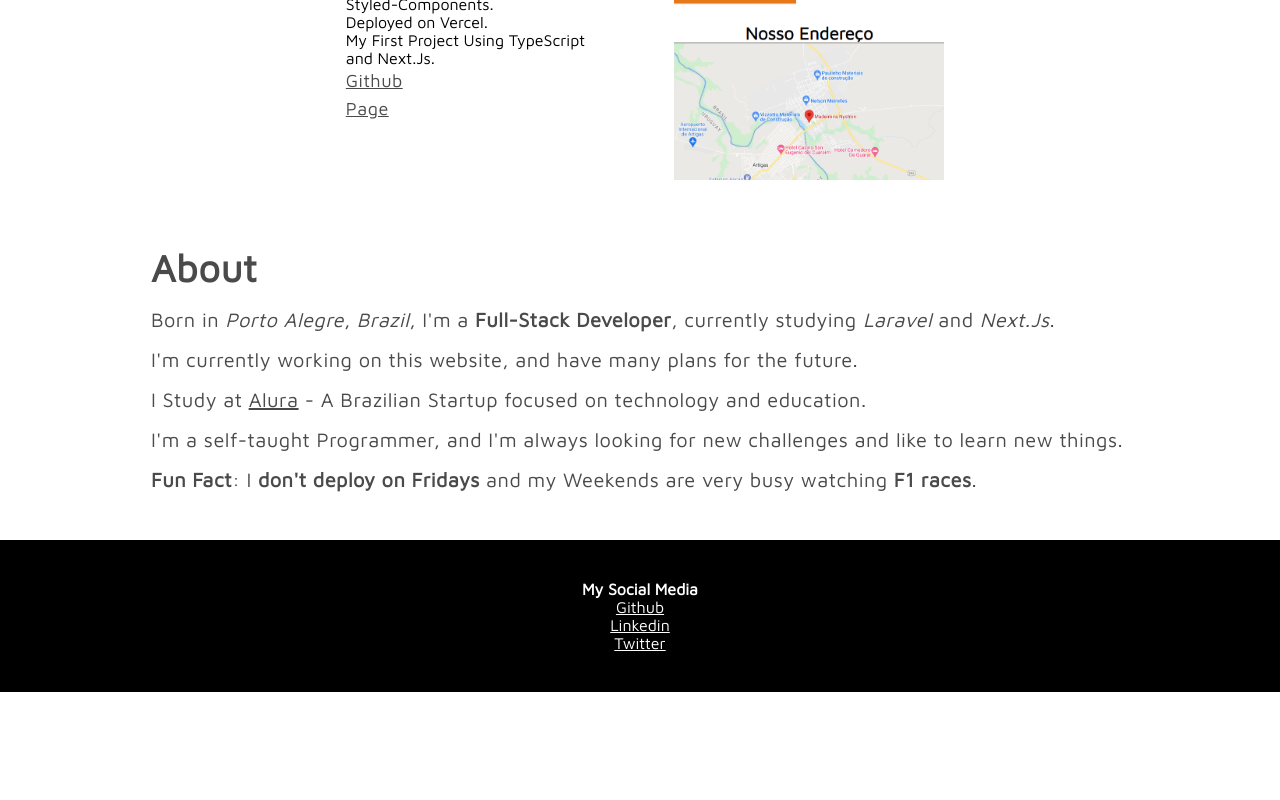
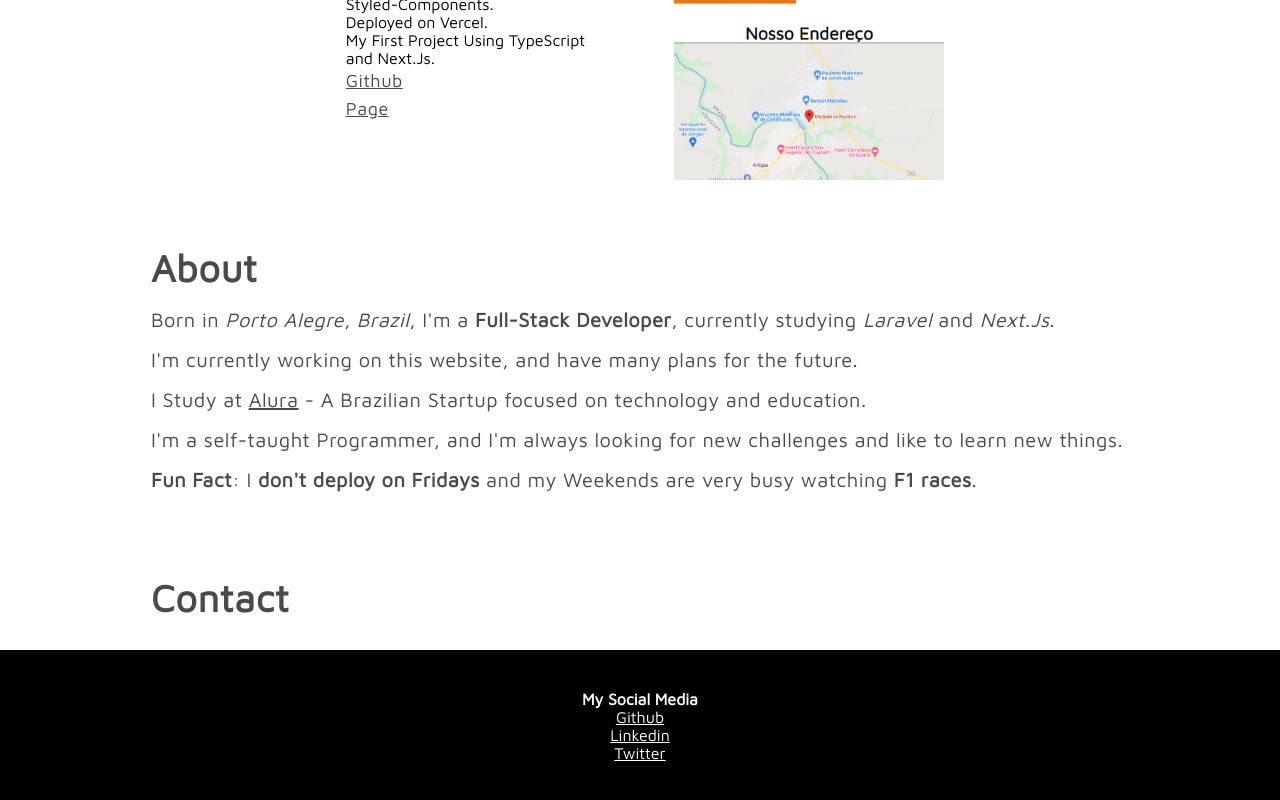
Before and after one commit to TheDevick/Next.Js-Personal-Page, a Next.js app: page / in a window 1280 px wide. Shown: the part 1018-1818 px from the top of the page. Before the commit the page ends 1710 px from the top, so only its background shows below. Built offline with nearby package versions, Linux system fonts and the light colour scheme.

Commit message:
feat: Create Contact Section

```diff
--- a/pages/index.tsx
+++ b/pages/index.tsx
@@ -4,6 +4,7 @@ import Description from "../src/components/Description";
 import Works from "../src/components/Works";
 import About from "../src/components/About";
 import Footer from "../src/components/Footer";
+import Contact from "../src/components/Contact";
 
 export default function HomePage() {
     return (
@@ -12,6 +13,7 @@ export default function HomePage() {
             <Description />
             <Works />
             <About />
+            <Contact />
             <Footer />
         </React.Fragment>
     );
--- /dev/null
+++ b/src/components/Contact/index.tsx
@@ -0,0 +1,18 @@
+import styled from "styled-components";
+import Title from "../SectionTitle";
+
+const StyledDiv = styled.div`
+    margin: 65px 151px 28px 151px;
+
+    @media (max-width: 992px) {
+        margin: 65px 10px 28px 10px;
+    }
+`
+
+export default function Contact() {
+    return (
+        <StyledDiv id="Contact">
+            <Title>Contact</Title>
+        </StyledDiv>
+    )
+}
--- a/src/components/Header/index.tsx
+++ b/src/components/Header/index.tsx
@@ -21,7 +21,7 @@ export default function Header() {
             <Menu items={[
                 { title: "Works", url: "#Works" },
                 { title: "About", url: "#About" },
-                { title: "Contact", url: "/contact" },
+                { title: "Contact", url: "#Contact" },
             ]} />
         </StyledHeader>
     )
```
